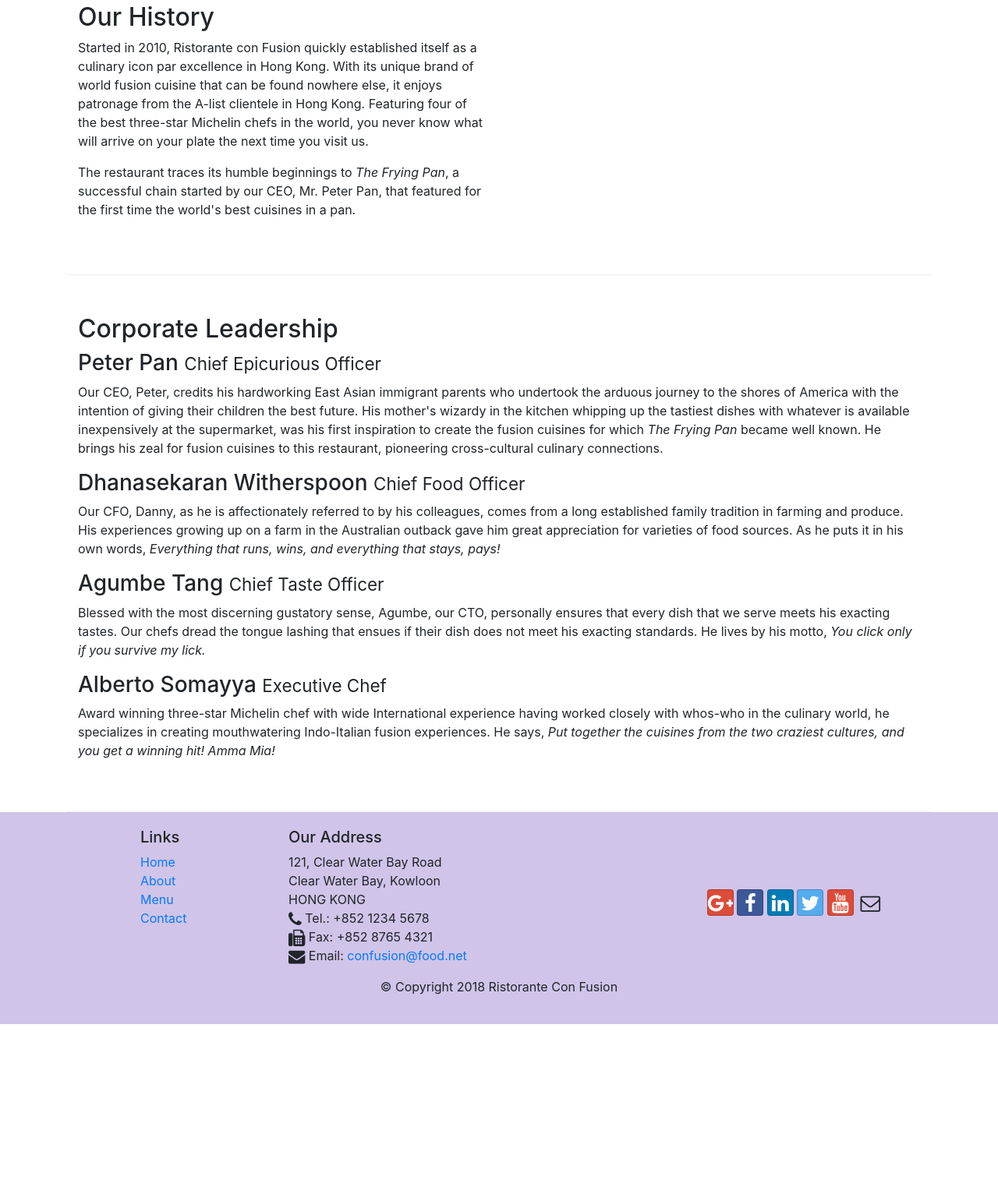
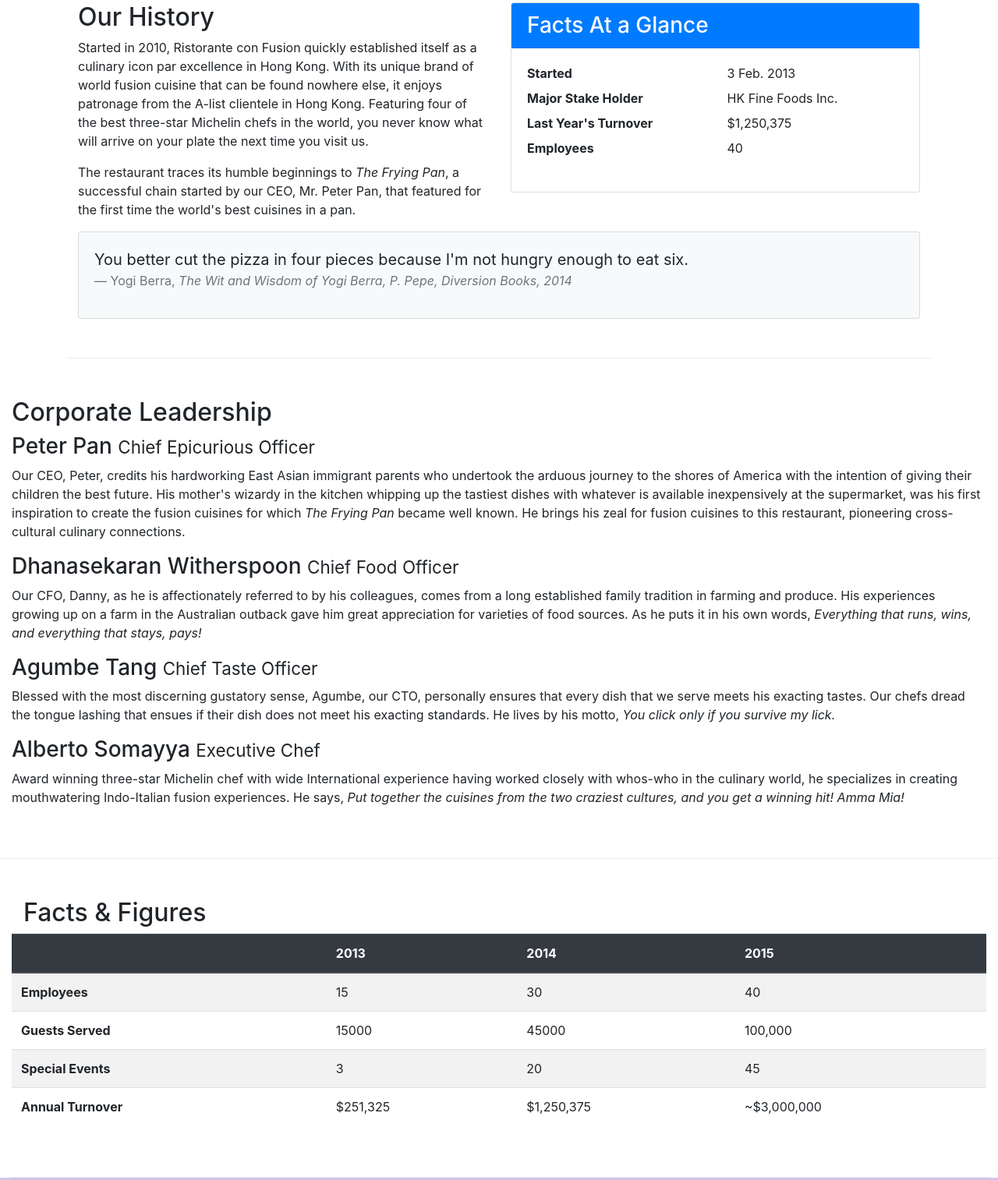
Before and after one commit to rajamitjain/assignment1, a website: page aboutus.html in a window 1280 px wide. Shown: the part 512-2026 px from the top of the page at 78% size. Before the commit the page ends 1826 px from the top, so only its background shows below. Drawn offline with nearby package versions, Linux system fonts and the light colour scheme.

Commit message:
images and media

```diff
--- a/aboutus.html
+++ b/aboutus.html
@@ -22,7 +22,7 @@
       <button type="button" class="navbar-toggler" data-toggle="collapse" data-target="#Nav">
         <span class="navbar-toggler-icon"></span>
       </button>
-      <a href="./index.html" class="navbar-brand mr-auto">Ristorante con Fusion</a>
+      <a class="navbar-brand mr-auto" href="#"><img src="img/logo.png" height="30" width="41"></a>
       <div class="collapse navbar-collapse" id="Nav">
         <ul class="navbar-nav mr-auto">
           <li class="nav-item"> <a class="nav-link " href="./index.html"><i class="fa fa-home fa-lg"></i> Home</a> </li>
@@ -42,7 +42,8 @@
           <h1>Ristorante con Fusion</h1>
           <p>We take inspiration from the World's best cuisines, and create a unique fusion experience. Our lipsmacking creations will tickle your culinary senses!</p>
         </div>
-                <div class="col-12 col-sm">
+        <div class="col-12 col-sm align-self-center">
+                 <img src="img/logo.png" class="img-fluid mx-auto d-block">
              </div>
       </div>
     </div>
@@ -64,25 +65,104 @@
     <div class="row row-content">
       <div class="col-12 col-sm-6">
         <h2>Our History</h2>
-                <p>Started in 2010, Ristorante con Fusion quickly established itself as a culinary icon par excellence in Hong Kong. With its unique brand of world fusion cuisine that can be found nowhere else, it enjoys patronage from the A-list clientele in Hong Kong.  Featuring four of the best three-star Michelin chefs in the world, you never know what will arrive on your plate the next time you visit us.</p>
+        <p>Started in 2010, Ristorante con Fusion quickly established itself as a culinary icon par excellence in Hong Kong. With its unique brand of world fusion cuisine that can be found nowhere else, it enjoys patronage from the A-list clientele
+          in Hong Kong. Featuring four of the best three-star Michelin chefs in the world, you never know what will arrive on your plate the next time you visit us.</p>
         <p>The restaurant traces its humble beginnings to <em>The Frying Pan</em>, a successful chain started by our CEO, Mr. Peter Pan, that featured for the first time the world's best cuisines in a pan.</p>
       </div>
-            <div class="col-12 col-sm">
+
+      <div class="col-12 col-sm-6">
+        <div class="card">
+          <h3 class="card-header bg-primary text-white">Facts At a Glance</h3>
+          <div class="card-body">
+            <dl class="row">
+              <dt class="col-6">Started</dt>
+              <dd class="col-6">3 Feb. 2013</dd>
+              <dt class="col-6">Major Stake Holder</dt>
+              <dd class="col-6">HK Fine Foods Inc.</dd>
+              <dt class="col-6">Last Year's Turnover</dt>
+              <dd class="col-6">$1,250,375</dd>
+              <dt class="col-6">Employees</dt>
+              <dd class="col-6">40</dd>
+            </dl>
           </div>
         </div>
-
-
+      </div>
+      <div class="col-12">
+        <div class="card card-body bg-light">
+          <blockquote class="blockquote">
+            <p class="mb-0">You better cut the pizza in four pieces because
+              I'm not hungry enough to eat six.</p>
+            <footer class="blockquote-footer">Yogi Berra,
+              <cite title="Source Title">The Wit and Wisdom of Yogi Berra,
+                P. Pepe, Diversion Books, 2014</cite>
+            </footer>
+          </blockquote>
+        </div>
+      </div>
+    </div>
+  </div>
   <div class="row row-content">
     <div class="col-12">
       <h2>Corporate Leadership</h2>
       <h3>Peter Pan <small>Chief Epicurious Officer</small></h3>
-                <p class="d-none d-sm-block">Our CEO, Peter, credits his hardworking East Asian immigrant parents who undertook the arduous journey to the shores of America with the intention of giving their children the best future. His mother's wizardy in the kitchen whipping up the tastiest dishes with whatever is available inexpensively at the supermarket, was his first inspiration to create the fusion cuisines for which <em>The Frying Pan</em> became well known. He brings his zeal for fusion cuisines to this restaurant, pioneering cross-cultural culinary connections.</p>
+      <p class="d-none d-sm-block">Our CEO, Peter, credits his hardworking East Asian immigrant parents who undertook the arduous journey to the shores of America with the intention of giving their children the best future. His mother's wizardy in
+        the kitchen whipping up the tastiest dishes with whatever is available inexpensively at the supermarket, was his first inspiration to create the fusion cuisines for which <em>The Frying Pan</em> became well known. He brings his zeal for
+        fusion cuisines to this restaurant, pioneering cross-cultural culinary connections.</p>
       <h3>Dhanasekaran Witherspoon <small>Chief Food Officer</small></h3>
-                <p class="d-none d-sm-block">Our CFO, Danny, as he is affectionately referred to by his colleagues, comes from a long established family tradition in farming and produce. His experiences growing up on a farm in the Australian outback gave him great appreciation for varieties of food sources. As he puts it in his own words, <em>Everything that runs, wins, and everything that stays, pays!</em></p>
+      <p class="d-none d-sm-block">Our CFO, Danny, as he is affectionately referred to by his colleagues, comes from a long established family tradition in farming and produce. His experiences growing up on a farm in the Australian outback gave him
+        great appreciation for varieties of food sources. As he puts it in his own words, <em>Everything that runs, wins, and everything that stays, pays!</em></p>
       <h3>Agumbe Tang <small>Chief Taste Officer</small></h3>
-                <p class="d-none d-sm-block">Blessed with the most discerning gustatory sense, Agumbe, our CTO, personally ensures that every dish that we serve meets his exacting tastes. Our chefs dread the tongue lashing that ensues if their dish does not meet his exacting standards. He lives by his motto, <em>You click only if you survive my lick.</em></p>
+      <p class="d-none d-sm-block">Blessed with the most discerning gustatory sense, Agumbe, our CTO, personally ensures that every dish that we serve meets his exacting tastes. Our chefs dread the tongue lashing that ensues if their dish does not
+        meet his exacting standards. He lives by his motto, <em>You click only if you survive my lick.</em></p>
       <h3>Alberto Somayya <small>Executive Chef</small></h3>
-                <p class="d-none d-sm-block">Award winning three-star Michelin chef with wide International experience having worked closely with whos-who in the culinary world, he specializes in creating mouthwatering Indo-Italian fusion experiences. He says, <em>Put together the cuisines from the two craziest cultures, and you get a winning hit! Amma Mia!</em></p>
+      <p class="d-none d-sm-block">Award winning three-star Michelin chef with wide International experience having worked closely with whos-who in the culinary world, he specializes in creating mouthwatering Indo-Italian fusion experiences. He
+        says, <em>Put together the cuisines from the two craziest cultures, and you get a winning hit! Amma Mia!</em></p>
+    </div>
+  </div>
+
+  <div class="col-12 col-sm">
+    <div class="row row-content">
+      <div class="col-12 col-sm-9">
+        <h2>Facts &amp; Figures</h2>
+      </div>
+      <div class="table-responsive">
+        <table class="table table-striped">
+          <thead class="thead-dark">
+            <tr>
+              <th>&nbsp;</th>
+              <th>2013</th>
+              <th>2014</th>
+              <th>2015</th>
+            </tr>
+          </thead>
+          <tbody>
+            <tr>
+              <th>Employees</th>
+              <td>15</td>
+              <td>30</td>
+              <td>40</td>
+            </tr>
+            <tr>
+              <th>Guests Served</th>
+              <td>15000</td>
+              <td>45000</td>
+              <td>100,000</td>
+            </tr>
+            <tr>
+              <th>Special Events</th>
+              <td>3</td>
+              <td>20</td>
+              <td>45</td>
+            </tr>
+            <tr>
+              <th>Annual Turnover</th>
+              <td>$251,325</td>
+              <td>$1,250,375</td>
+              <td>~$3,000,000</td>
+            </tr>
+          </tbody>
+        </table>
+      </div>
     </div>
   </div>
 
@@ -93,11 +173,11 @@
       <div class="row">
         <div class="col-4 offset-1 col-sm-2">
           <h5>Links</h5>
-                    <ul class="list-unstyled " >
-                      <li><a href="./index.html" >Home</a></li>
-                      <li><a href="./aboutus.html" >About</a></li>
-                      <li><a href="./menu.html" >Menu</a></li>
-                      <li><a href="./contactus.html" >Contact</a></li>
+          <ul class="list-unstyled ">
+            <li><a href="./index.html">Home</a></li>
+            <li><a href="./aboutus.html">About</a></li>
+            <li><a href="./menu.html">Menu</a></li>
+            <li><a href="./contactus.html">Contact</a></li>
           </ul>
         </div>
         <div class="col-7 col-sm-5">
```
Also changed, not shown: contactus.html (+4 -3 lines), index.html (+28 -10 lines), img/alberto.png (added), img/buffet.png (added), img/logo.png (added), img/uthappizza.png (added), 1 other file. Lines whose indentation alone changed are shown as unchanged.
